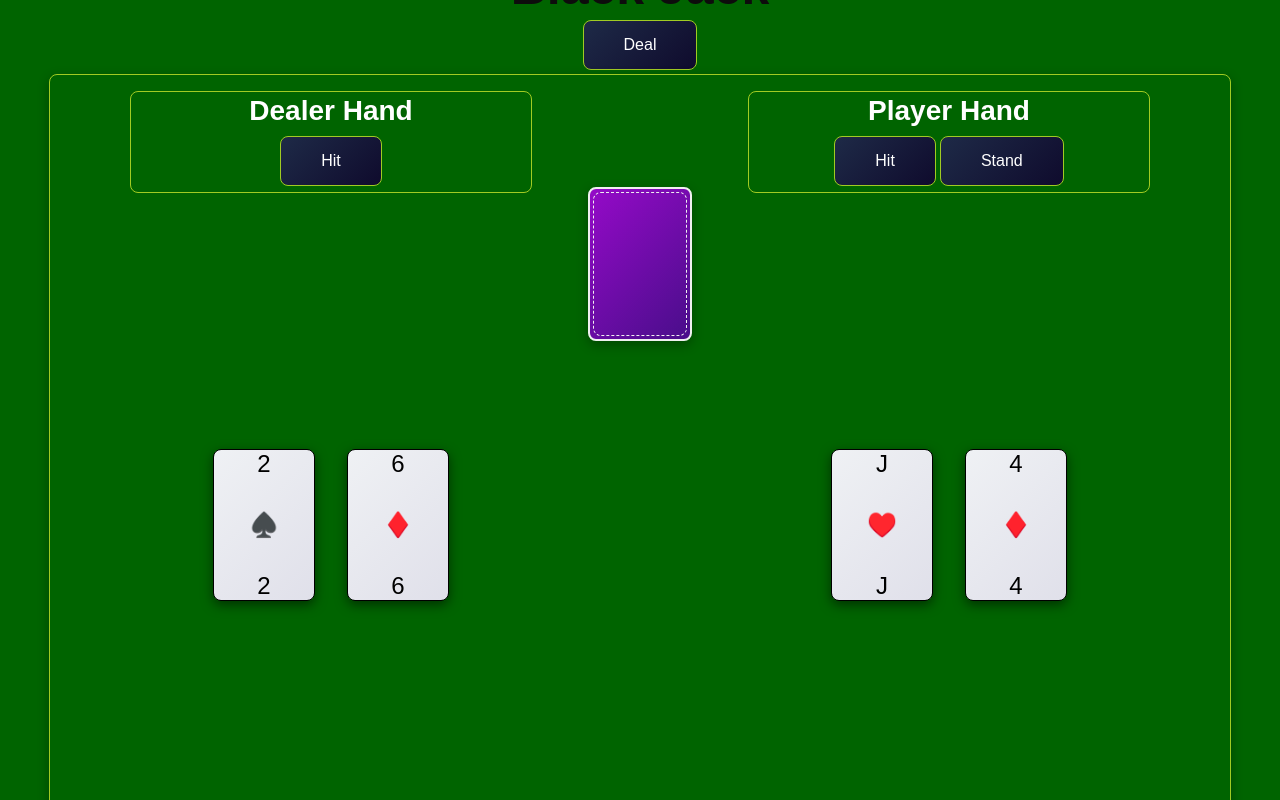
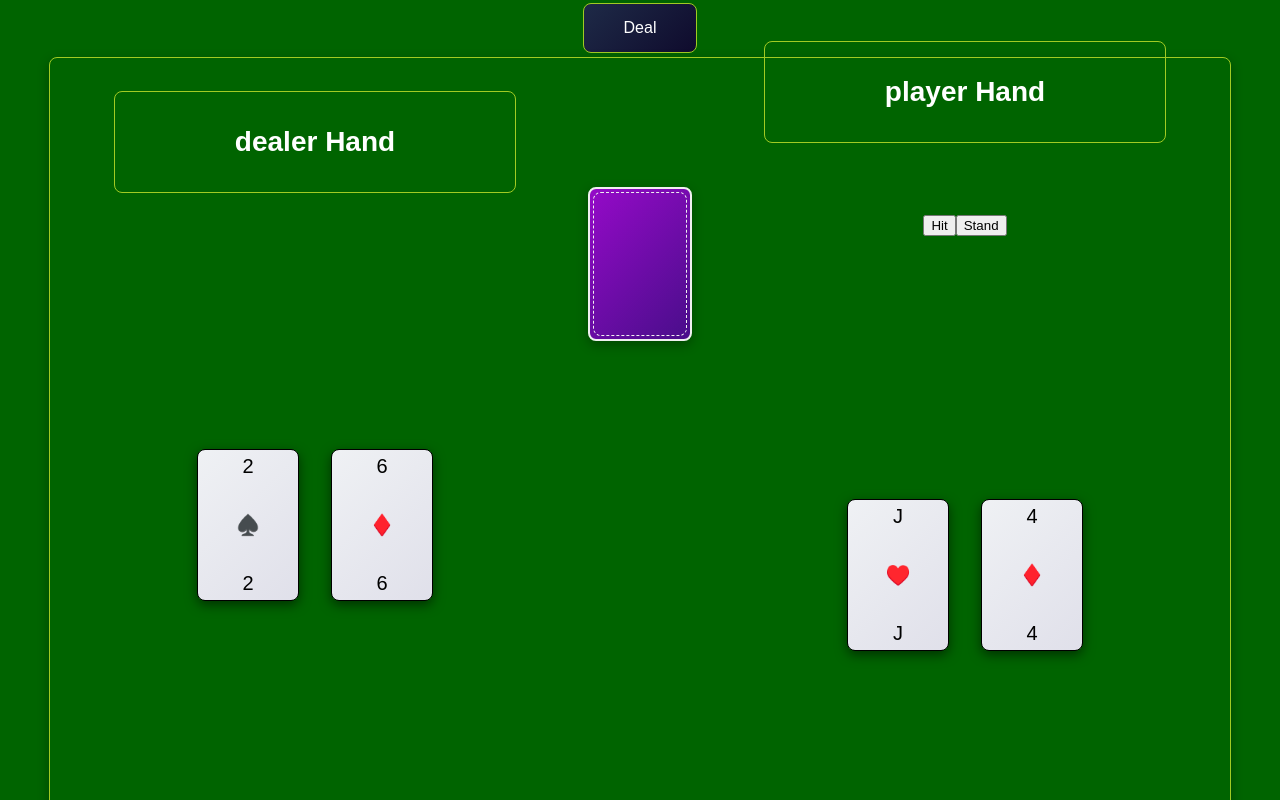
Before and after one commit to SakuraComputing/black-jack-game, a Gatsby site: page / in a window 1280 px wide. Both pictures are taken after a click on the button "Deal". Built offline with nearby package versions, Linux system fonts and the light colour scheme; Gatsby itself is replaced by a stand-in of ours.

Commit message:
Add components, add styling

```diff
--- /dev/null
+++ b/src/components/card/Card.js
@@ -0,0 +1,14 @@
+import * as React from 'react';
+
+import * as styles from '../../pages/styles/Card.module.css';
+
+const Card = ({ rank, suit = 0 }) => {
+  return (
+    <div className={styles.card}>
+      <div className={styles.rank}>{rank}</div>
+      <div className={styles.suit}>{suit}</div>
+      <div className={styles.rank}>{rank}</div>
+    </div>
+  );
+};
+export default Card;
--- /dev/null
+++ b/src/components/hand/Hand.js
@@ -0,0 +1,30 @@
+import React from 'react';
+import Card from '../card/Card';
+import * as styles from '../../pages/styles/Hand.module.css';
+
+const Hand = ({ hand, participant, dealCardToPlayer }) => {
+  console.log('hand', hand);
+
+  return (
+    <div>
+      <div className={participant === 'player' ? styles.player : styles.dealer}>
+        <div className={styles.handText}>{participant} Hand</div>
+      </div>
+      {participant === 'player' && (
+        <div className={styles.playerBtnContainer}>
+          <button className={styles.btn} onClick={dealCardToPlayer}>
+            Hit
+          </button>
+          <button className={styles.btn}>Stand</button>
+        </div>
+      )}
+      <div className={styles.cardContainer}>
+        {hand.map((card, index) => (
+          <Card key={index} rank={card.rank} suit={card.suit} />
+        ))}
+      </div>
+    </div>
+  );
+};
+
+export default Hand;
--- a/src/pages/Card/Card.js
+++ /dev/null
@@ -1,17 +0,0 @@
-import * as React from 'react';
-import * as styles from '../styles/Card.module.css';
-
-const Card = ({ rank, suit, animationDelay = 0 }) => {
-  return (
-    <div
-      className={styles.card}
-      style={{ animationDelay: `${animationDelay}s` }} // Set animation delay for sequential animation
-    >
-      <div className={styles.rank}>{rank}</div>
-      <div className={styles.suit}>{suit}</div>
-      <div className={styles.rank}>{rank}</div>
-    </div>
-  );
-};
-
-export default Card;
--- a/src/pages/index.js
+++ b/src/pages/index.js
@@ -1,16 +1,16 @@
 import * as React from 'react';
-import { useState, useEffect } from 'react';
+import { useState } from 'react';
 
 import { combinations } from './helpers/cardDeck';
 
-import Card from './Card/Card';
-
 import * as styles from '../pages/styles/Main.module.css';
+import Hand from '../components/hand/hand';
 
 export default function Home() {
   const [deck, setDeck] = useState(combinations);
   const [playerHand, setPlayerHand] = useState([]);
   const [dealerHand, setDealerHand] = useState([]);
+  // const [gameOver, setGameOver] = useState(false);
 
   const getRandomCardFromDeck = () => {
     const randomIndex = Math.floor(Math.random() * deck.length);
@@ -26,6 +26,10 @@ export default function Home() {
   const dealCardToPlayer = () => {
     const card = getRandomCardFromDeck();
     setPlayerHand([...playerHand, card]);
+    // const playerValue = calculateHandValue(playerHand);
+    // if (playerValue > 21) {
+    //   setGameOver(true);
+    // }
   };
 
   // Deal card to Dealer
@@ -41,69 +45,41 @@ export default function Home() {
   };
 
   const dealCards = () => {
+    console.log('deal cards', playerHand, dealerHand);
     reset();
 
     // Deal 2 cards to player and dealer in one go
     const playerCards = [getRandomCardFromDeck(), getRandomCardFromDeck()];
     const dealerCards = [getRandomCardFromDeck(), getRandomCardFromDeck()];
 
-    setTimeout(setPlayerHand(playerCards), 500);
-    setTimeout(setDealerHand(dealerCards), 1000);
+    setPlayerHand(playerCards);
+    setDealerHand(dealerCards);
   };
-
-  const calculateScore = () => {};
 
   return (
     <div className={styles.main}>
       <div className={styles.topContainer}>
-        <large className={styles.title}>Black Jack</large>
+        <div className={styles.title}>Black Jack</div>
         <button className={styles.btn} onClick={dealCards}>
           Deal
         </button>
       </div>
       <div className={styles.container}>
-        <div className={styles.header}>
-          <div className={styles.dealer}>
-            <div className={styles.handText}>Dealer Hand</div>
-            <button className={styles.btn} onClick={dealCardToDealer}>
-              Hit
-            </button>
-          </div>
-          <div className={styles.cardContainer}>
-            {dealerHand.map((card, index) => (
-              <Card
-                key={index}
-                rank={card.rank}
-                suit={card.suit}
-                animationDelay={index * 0.5}
-              />
-            ))}
-          </div>
-        </div>
-
+        {dealerHand.length > 0 && (
+          <Hand
+            hand={dealerHand}
+            participant={'dealer'}
+            dealCardToDealer={dealCardToDealer}
+          />
+        )}
         <div className={styles.deck} id="deck"></div>
-
-        <div className={styles.header}>
-          <div className={styles.player}>
-            <div className={styles.handText}>Player Hand</div>
-            <div className={styles.playerBtnContainer}>
-              <button className={styles.btn} onClick={dealCardToPlayer}>
-                Hit
-              </button>
-              <button className={styles.btn}>Stand</button>
-            </div>
-          </div>
-          <div className={styles.cardContainer}>
-            {playerHand.map((card, index) => (
-              <Card
-                key={index}
-                rank={card.rank}
-                suit={card.suit}
-                animationDelay={index * 1}
-              />
-            ))}
-          </div>
-        </div>
+        {playerHand.length > 0 && (
+          <Hand
+            hand={playerHand}
+            participant={'player'}
+            dealCardToPlayer={dealCardToPlayer}
+          />
+        )}
       </div>
     </div>
   );
--- a/src/pages/styles/Card.module.css
+++ b/src/pages/styles/Card.module.css
@@ -16,6 +16,12 @@
   ); /* Gradient from dark blue to green */
 
   box-shadow: 0 4px 12px rgba(0, 0, 0, 0.5); /* Adding shadow for depth */
+}
+
+.rank,
+.suit {
+  font-size: 20px;
+  margin: 5px;
 }
 
 /* Define keyframes for card flying animation */
--- /dev/null
+++ b/src/pages/styles/Hand.module.css
@@ -0,0 +1,50 @@
+.header {
+  padding: 16px;
+  align-items: center;
+}
+
+.handText {
+  color: #ffffff;
+  font-size: 28px;
+  font-weight: bolder;
+}
+
+.dealer {
+  display: flex;
+  flex-direction: column;
+  justify-content: space-around;
+  align-items: center;
+  height: 100px;
+  width: 400px;
+  border: 1px solid #a1cb23;
+  border-radius: 8px;
+  margin: 0 64px 32px 64px;
+}
+
+.player {
+  display: flex;
+  flex-direction: column;
+  justify-content: space-around;
+  align-items: center;
+  height: 100px;
+  width: 400px;
+  border: 1px solid #a1cb23;
+  border-radius: 8px;
+  margin: 0 64px 32px 64px;
+}
+
+.cardContainer {
+  display: flex;
+  justify-content: center;
+  align-items: center;
+  width: 100%;
+  height: 600px;
+}
+
+.playerBtnContainer {
+  display: flex;
+  justify-content: center;
+  align-items: center;
+  height: 100px;
+  width: 100%;
+}
--- a/src/pages/styles/Main.module.css
+++ b/src/pages/styles/Main.module.css
@@ -22,6 +22,17 @@ body {
   color: rgb(13, 12, 12);
   font-size: 50px;
   font-weight: bolder;
+}
+
+.container {
+  display: flex;
+  justify-content: space-between;
+  align-items: center;
+  height: 800px;
+  width: calc(100% - 100px);
+  border: 1px solid #a1cb23;
+  border-radius: 8px;
+  box-shadow: 0 4px 12px rgba(0, 0, 0, 0.3); /* Adding shadow for depth */
 }
 
 .deck {
@@ -86,57 +97,3 @@ body {
   height: 200px;
   width: 100%;
 }
-
-.container {
-  display: flex;
-  justify-content: space-between;
-  align-items: center;
-  height: 800px;
-  width: calc(100% - 100px);
-  border: 1px solid #a1cb23;
-  border-radius: 8px;
-  box-shadow: 0 4px 12px rgba(0, 0, 0, 0.3); /* Adding shadow for depth */
-}
-
-.header {
-  padding: 16px;
-  align-items: center;
-}
-
-.handText {
-  color: #ffffff;
-  font-size: 28px;
-  font-weight: bolder;
-}
-
-.dealer {
-  display: flex;
-  flex-direction: column;
-  justify-content: space-around;
-  align-items: center;
-  height: 100px;
-  width: 400px;
-  border: 1px solid #a1cb23;
-  border-radius: 8px;
-  margin: 0 64px 32px 64px;
-}
-
-.player {
-  display: flex;
-  flex-direction: column;
-  justify-content: space-around;
-  align-items: center;
-  height: 100px;
-  width: 400px;
-  border: 1px solid #a1cb23;
-  border-radius: 8px;
-  margin: 0 64px 32px 64px;
-}
-
-.cardContainer {
-  display: flex;
-  justify-content: center;
-  align-items: center;
-  width: 100%;
-  height: 600px;
-}
```
Also changed, not shown: package.json (+7 -1 lines), src/pages/helpers/utils.js (added, +26 -0 lines), src/pages/helpers/index.js (deleted), 2 other files.
